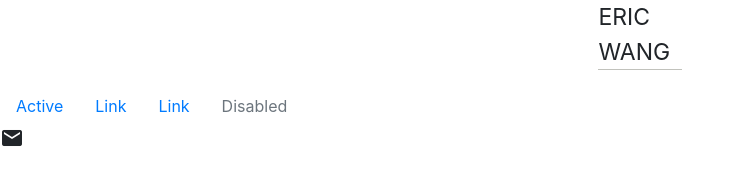
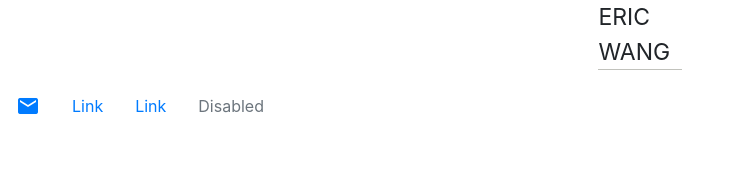
Before and after one commit to eowang/eowang.github.io, a plain HTML site: page index.html in a window 1280 px wide. Shown: the whole page, without its empty margins (0-743 px from the left). Drawn offline with nearby package versions, Linux system fonts and the light colour scheme.

Commit message:
Update index.html

```diff
--- a/index.html
+++ b/index.html
@@ -23,7 +23,7 @@
 <p>Eric Wang</p>
 <ul class="nav">
     <li class="nav-item">
-      <a class="nav-link active" href="#">Active</a>
+      <a class="nav-link active" href="#"><i class="material-icons">mail</i></a>
     </li>
     <li class="nav-item">
       <a class="nav-link" href="#">Link</a>
@@ -35,8 +35,6 @@
       <a class="nav-link disabled" href="#" tabindex="-1" aria-disabled="true">Disabled</a>
     </li>
   </ul>
-  <i class="material-icons">
-    mail
-    </i>
+
 </body>
 </html>
```
